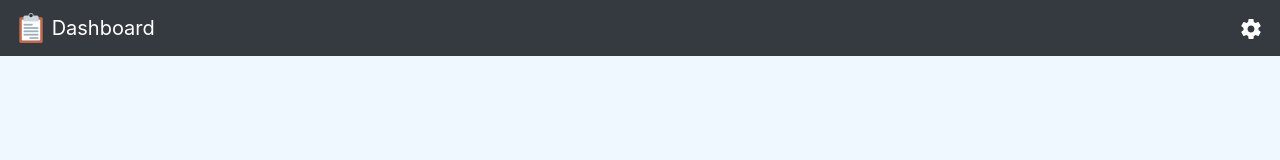
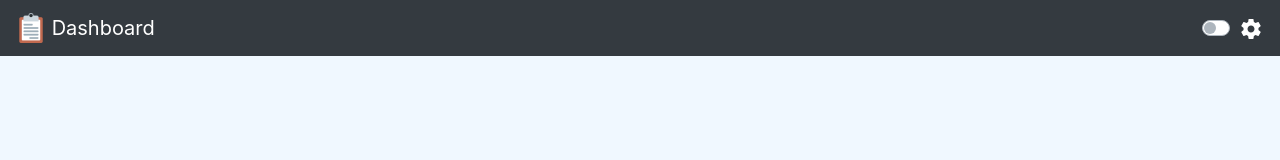
Before and after one commit to jnguyen9763/dashboard, a React (Create React App) app: page / in a window 1280 px wide. Shown: the top 160 px of the page. Built offline with nearby package versions, Linux system fonts and the light colour scheme.

Commit message:
added draggable feature

```diff
--- a/src/components/Dashboard/Dashboard.js
+++ b/src/components/Dashboard/Dashboard.js
@@ -52,12 +52,6 @@ class Dashboard extends React.PureComponent {
     }
 
     componentDidUpdate = prevProps => {
-        // if (prevProps.widget !== this.props.widget) {
-        //     // console.log(this.props.widgets)
-        //     let tempLayout = [...this.state.layout]
-        //     tempLayout.push(this.props.widget)
-        //     this.setState({layout: tempLayout})
-        // }
         if (prevProps.modalToggle !== this.props.modalToggle) {
             this.setState({show: true})
         }
@@ -69,6 +63,7 @@ class Dashboard extends React.PureComponent {
     }
 
     onLayoutChange = layout => {
+        console.log(layout)
         saveToLS("layout", layout)
         this.setState({ layout })
         this.props.onLayoutChange(layout) // updates status display
@@ -97,6 +92,7 @@ class Dashboard extends React.PureComponent {
                 layout={this.state.layout}
                 onLayoutChange={this.onLayoutChange}
                 onDrop={this.onDrop}
+                isDraggable={this.props.draggable}
                 isDroppable={true}
                 droppingItem={this.state.currWidgetSize}
                 >
@@ -142,7 +138,9 @@ class Dashboard extends React.PureComponent {
                                             return ''
                                     }
                                 })()}
-                                {this.state.deleteMode ? <div className={styles.Delete} onClick={() => this.deleteWidget(e.i)}></div> : null}
+                                {this.state.deleteMode ?
+                                <div className={styles.Delete} onClick={() => this.deleteWidget(e.i)}></div> :
+                                null}
                             </div>
                         )
                     }, this)}
--- a/src/components/Nav/Nav.js
+++ b/src/components/Nav/Nav.js
@@ -1,11 +1,12 @@
 import React from 'react'
 import Navbar from 'react-bootstrap/Navbar'
 import Button from 'react-bootstrap/Button'
+import Form from 'react-bootstrap/Form'
 import styles from './Nav.module.css'
 import logo from '../../assets/images/logo.png'
 import { MdSettings } from 'react-icons/md'
 
-function Nav({ modalToggle, setModalToggle }) {
+function Nav({ modalToggle, setModalToggle, draggable, setDraggable }) {
     return (
         <Navbar bg="dark" variant="dark" className="justify-content-between">
             <Navbar.Brand href="/">
@@ -18,9 +19,17 @@ function Nav({ modalToggle, setModalToggle }) {
                 />{" "}
                 Dashboard
             </Navbar.Brand>
-            <Button type="button" variant="link" className={styles.Button} onClick={() => setModalToggle(!modalToggle)}>
-                <MdSettings />
-            </Button>
+            <div className="d-flex align-items-center">
+                <Form.Check
+                    type="switch"
+                    id="navSwitch"
+                    label=""
+                    onClick={() => setDraggable(!draggable)}
+                />
+                <Button type="button" variant="link" className={styles.Button} onClick={() => setModalToggle(!modalToggle)}>
+                    <MdSettings />
+                </Button>
+            </div>
         </Navbar>
     )
 }
--- a/src/components/WidgetManager/WidgetManager.js
+++ b/src/components/WidgetManager/WidgetManager.js
@@ -4,18 +4,18 @@ import Dashboard from '../Dashboard/Dashboard'
 // import wd from './WidgetDimensions'
 
 function WidgetManager() {
-    // const [widget, setWidget] = useState([])
     const [modalToggle, setModalToggle] = useState(false)
-
-    // const addWidget = type => {
-    //     console.log(type)
-    //     setWidget({i: type, x: 0, y: 0, w: wd[type].w, h: wd[type].h})
-    // }
+    const [draggable, setDraggable] = useState(false)
 
     return (
         <div>
-            <Nav modalToggle={modalToggle} setModalToggle={setModalToggle}/>
-            <Dashboard modalToggle={modalToggle} />
+            <Nav
+                modalToggle={modalToggle}
+                setModalToggle={setModalToggle}
+                draggable={draggable}
+                setDraggable={setDraggable}
+            />
+            <Dashboard modalToggle={modalToggle} draggable={draggable} />
         </div>
     )
 }
```
